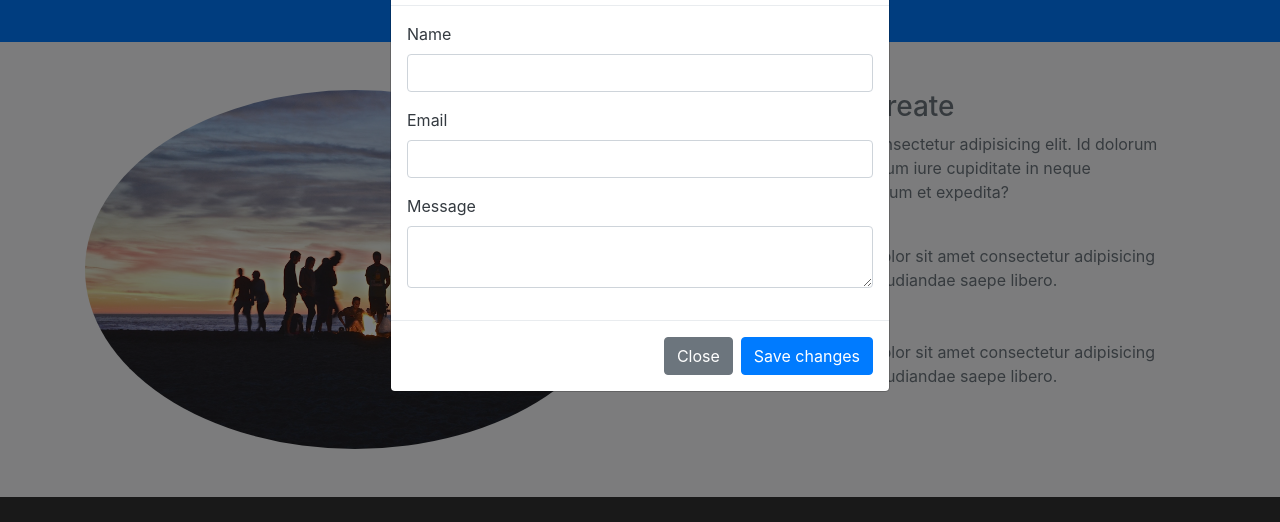
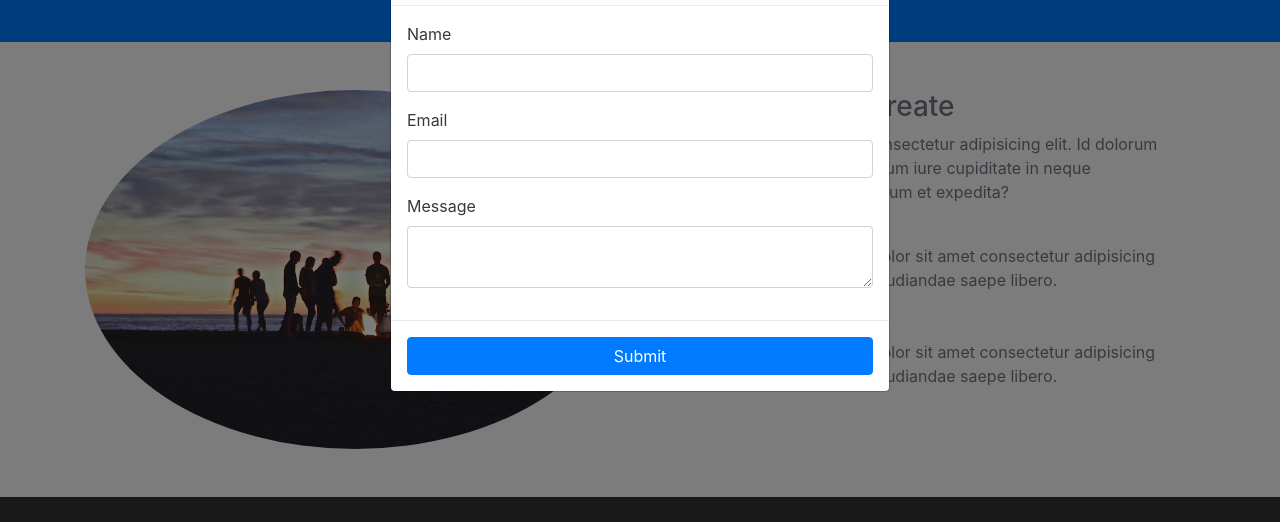
Before and after one commit to Shohruxpro/LoopLab, a website: page index.html in a window 1280 px wide. Both pictures are taken after a click on the button "Contact Us". Shown: the part 2427-2949 px from the top of the page. Drawn offline with nearby package versions, Linux system fonts and the light colour scheme.

Commit message:
refactor index.hmtl

```diff
--- a/index.html
+++ b/index.html
@@ -128,7 +128,7 @@
                   </div>
                   <input
                     type="submit"
-                    class="btn btn-primary btn-block btn-block btn-outline-light"
+                    class="btn btn-primary btn-block btn-outline-light"
                   />
                 </form>
               </div>
@@ -348,14 +348,7 @@
             </form>
           </div>
           <div class="modal-footer">
-            <button
-              type="button"
-              class="btn btn-secondary"
-              data-dismiss="modal"
-            >
-              Close
-            </button>
-            <button type="button" class="btn btn-primary">Save changes</button>
+            <input type="submit" class="btn btn-primary btn-block" />
           </div>
         </div>
       </div>
```
